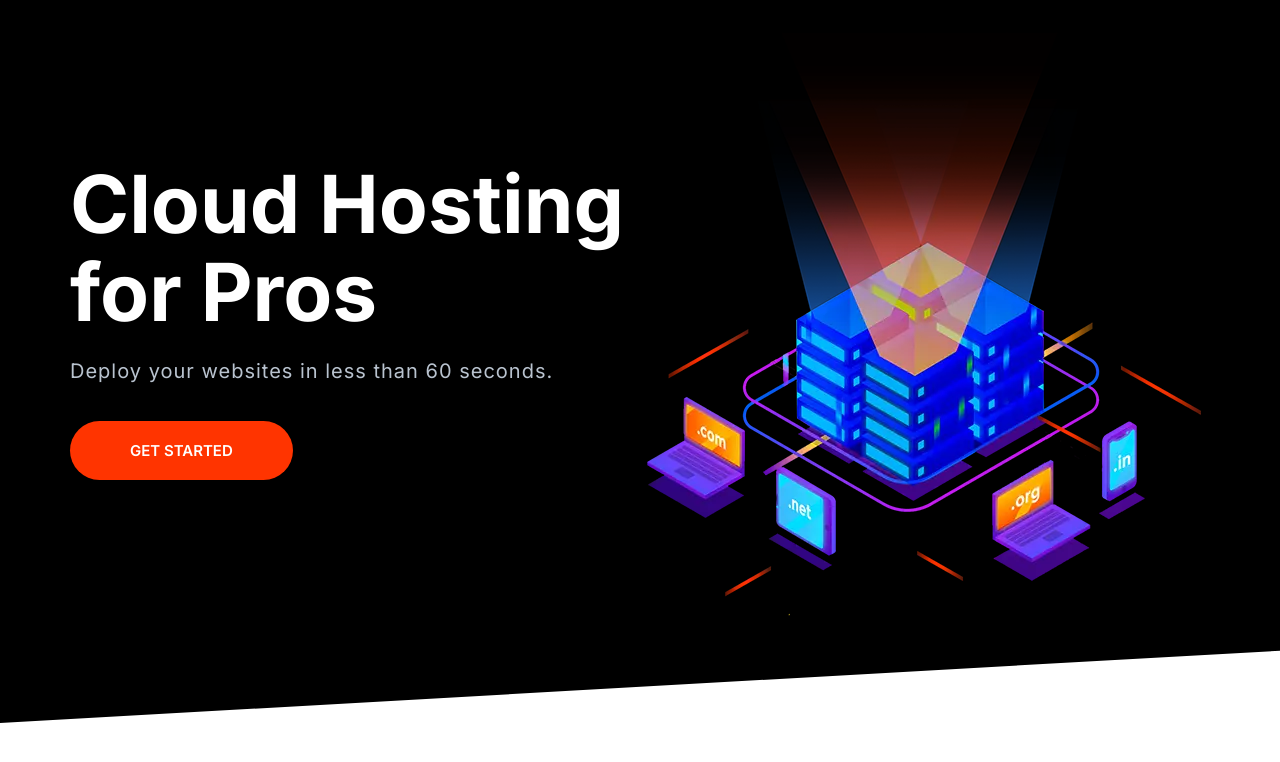
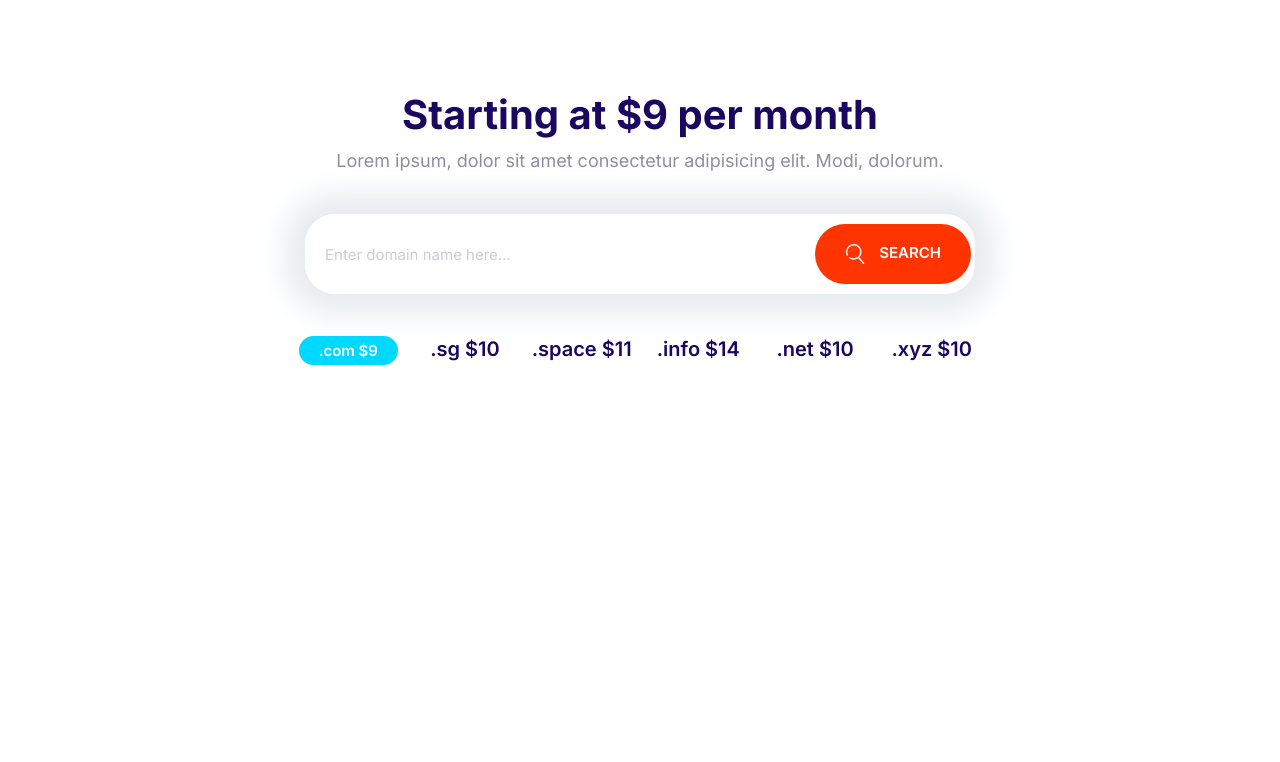
Before and after one commit to dara0869/path42, a plain HTML site: page index.html in a window 1280 px wide. Drawn offline with Linux system fonts and the light colour scheme.

Commit message:
Build of domain block component.

```diff
--- a/CSS/Styles.css
+++ b/CSS/Styles.css
@@ -231,6 +231,14 @@ a {
   text-transform: uppercase;
   white-space: nowrap;
 }
+
+.btn .icon {
+  width: 2rem;
+  height: 2rem;
+  margin-right: 1rem;
+  vertical-align: middle;
+}
+
 .btn--primary {
   background: var(--color-primary);
   color: white;
@@ -313,7 +321,7 @@ a {
 .input-group .input {
   border: 0;
   flex-grow: 1;
-  padding: 1.5rem 1rem;
+  padding: 1.5rem 2rem;
 }
 
 .input-group .btn {
@@ -749,3 +757,30 @@ a {
     align-self: center;
   }
 }
+
+/******************************************************************************
+***                        Domain Block Section                             ***
+******************************************************************************/
+.block-domain .input-group {
+  box-shadow: 0 0 30px 20px #e6ebee;
+  border: 0;
+  margin: 4rem auto;
+  max-width: 670px;
+}
+
+.block-domain__prices {
+  display: grid;
+  font-size: 2rem;
+  font-weight: 600;
+  grid-template-columns: repeat(3, 1fr);
+  grid-template-rows: repeat(2, 6rem);
+  justify-items: center;
+  max-width: 700px;
+  margin: 0 auto;
+}
+
+@media screen and (min-width: 768px) {
+  .block-domain__prices {
+    grid-template-columns: repeat(auto-fit, minmax(10rem, 1fr));
+  }
+}
--- a/index.html
+++ b/index.html
@@ -12,27 +12,35 @@
     <link rel="stylesheet" href="CSS/Styles.css" />
   </head>
   <body>
-    <section class="block block--dark block--skewed-left hero">
-      <div class="container grid grid--1x2">
-        <header class="block__header hero__content">
-          <h1 class="block__heading">Cloud Hosting for Pros</h1>
-          <p class="hero__tagline">
-            Deploy your websites in less than 60 seconds.
-          </p>
-          <a href="" class="btn btn--accent btn--stretched">Get Started</a>
-        </header>
-        <picture>
-          <source
-            type="image/webp"
-            srcset="images/banner.webp 1x, images/banner@2x.webp 2x"
-          />
-          <source
-            type="image/png"
-            srcset="images/banner.png 1x, images/banner@2x.png 2x"
-          />
-          <img class="hero__image" src="images/banner.png" alt="" />
-        </picture>
+    <section class="block container block-domain">
+      <header class="block__header">
+        <h2>Starting at $9 per month</h2>
+        <p>
+          Lorem ipsum, dolor sit amet consectetur adipisicing elit. Modi,
+          dolorum.
+        </p>
+      </header>
+      <div class="input-group">
+        <input
+          type="text"
+          class="input"
+          placeholder="Enter domain name here..."
+        />
+        <button class="btn btn--accent">
+          <svg class="icon icon--white">
+            <use xlink:href="images/sprite.svg#search"></use>
+          </svg>
+          Search
+        </button>
       </div>
+      <ul class="list block-domain__prices">
+        <li><span class="badge badge--secondary">.com $9</span></li>
+        <li>.sg $10</li>
+        <li>.space $11</li>
+        <li>.info $14</li>
+        <li>.net $10</li>
+        <li>.xyz $10</li>
+      </ul>
     </section>
     <script src="js/main.js"></script>
   </body>
```
Also changed, not shown: components/domain.html (added, +25 -0 lines).
